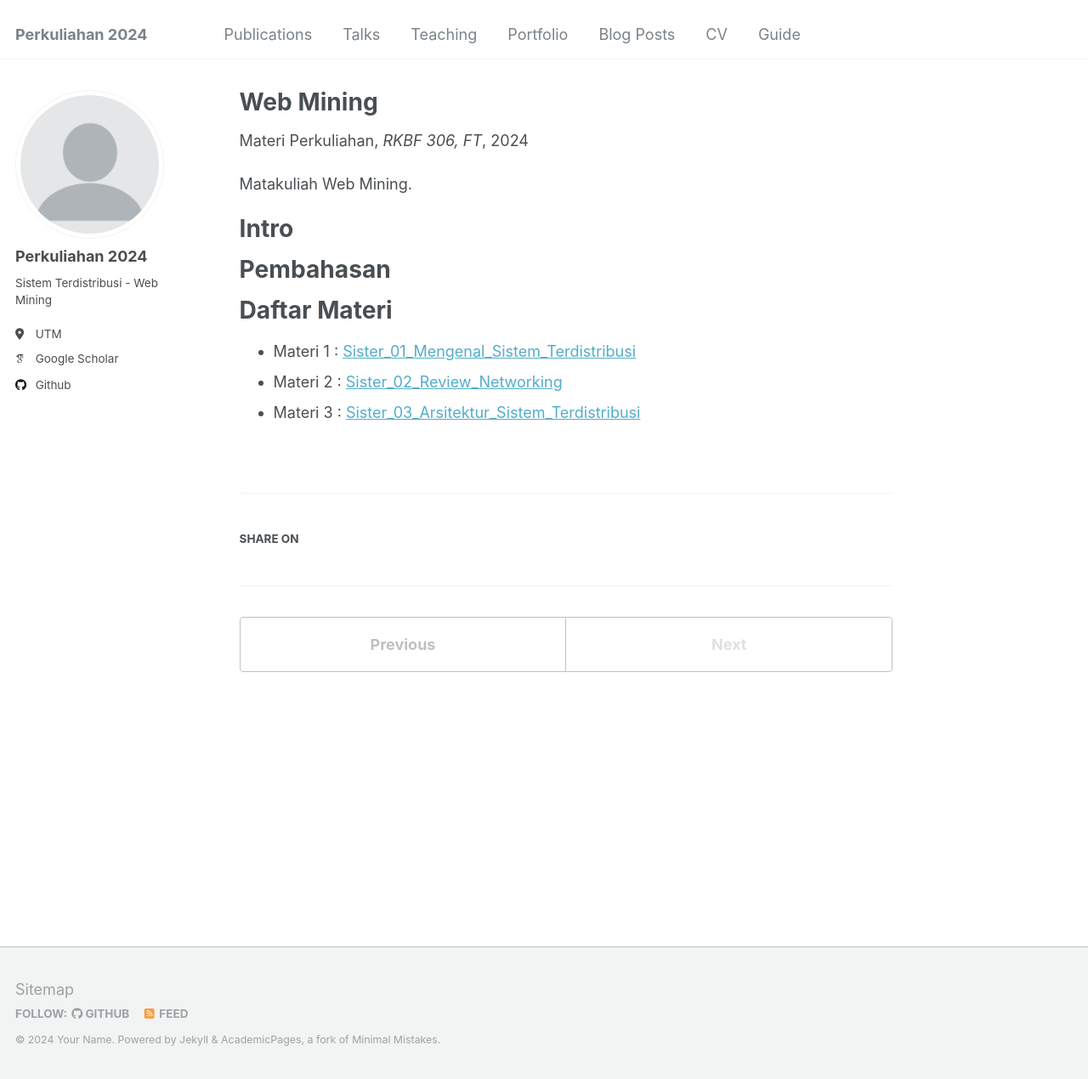
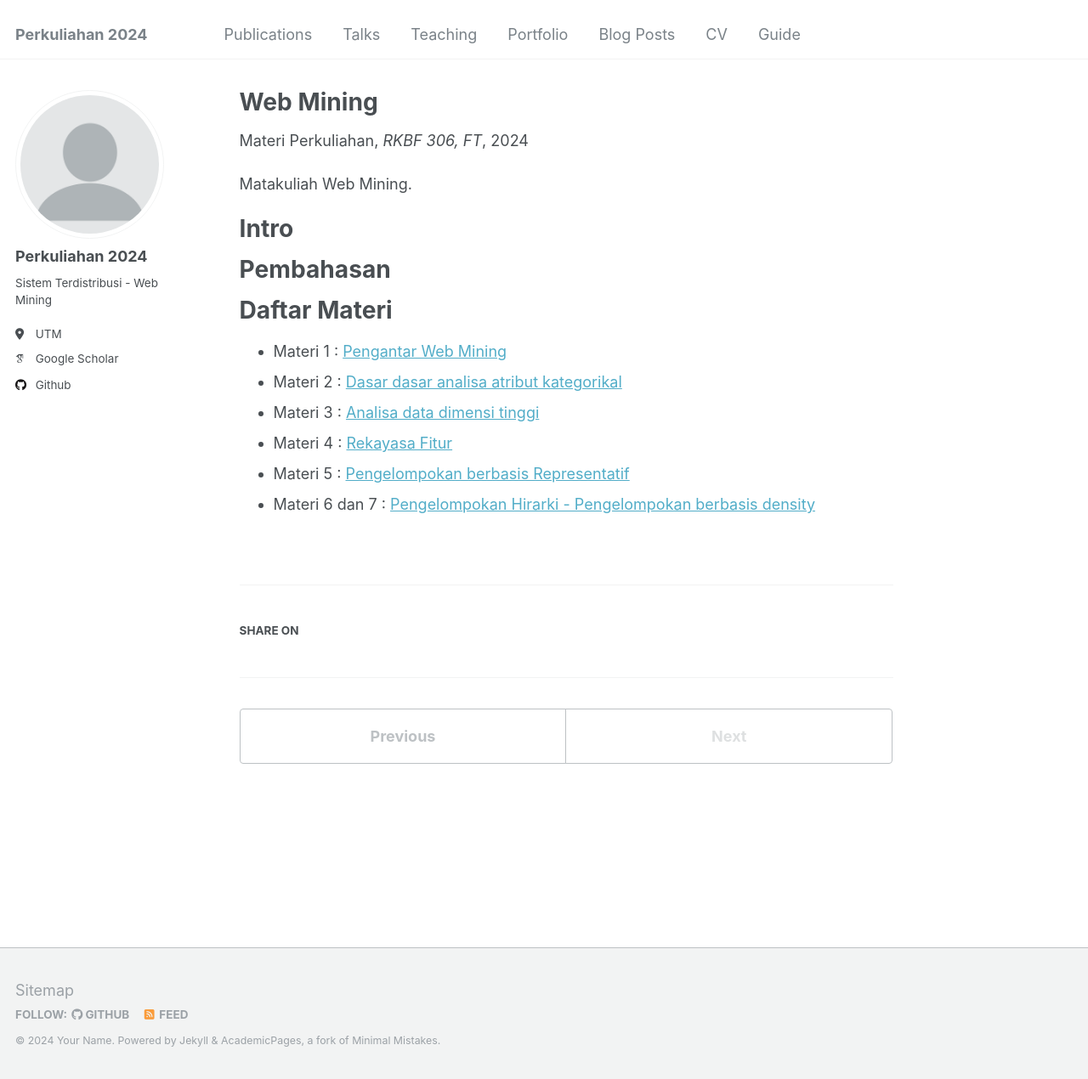
Before and after one commit to d33p-git/akademik, a Jekyll site: the page built from _teaching/2024-rkbf-webmining-2.md, in a window 1280 px wide and 1270 px high. Shown: the whole window at 85% size. Built offline with Jekyll 4.4.1, drawn with Linux system fonts in a browser that asks for light colours; some web fonts are replaced.

Commit message:
update web mining

```diff
--- a/_teaching/2024-rkbf-webmining-2.md
+++ b/_teaching/2024-rkbf-webmining-2.md
@@ -18,6 +18,9 @@ Pembahasan
 
 Daftar Materi
 ======
-* Materi 1 : [Sister_01_Mengenal_Sistem_Terdistribusi](http://d33p-git.github.io/akademik/files/2022_Sister_01_Mengenal_Sistem_Terdistribusi.pdf)
-* Materi 2 : [Sister_02_Review_Networking](http://d33p-git.github.io/akademik/files/2022_Sister_02_Review_Networking.pdf)
-* Materi 3 : [Sister_03_Arsitektur_Sistem_Terdistribusi](http://d33p-git.github.io/akademik/files/2022_Sister_03_Arsitektur_Sistem_Terdistribusi.pdf)
+* Materi 1 : [Pengantar Web Mining](http://d33p-git.github.io/akademik/files/1 - Pengantar_Web_Mining_Content.pdf)
+* Materi 2 : [Dasar dasar analisa atribut kategorikal](http://d33p-git.github.io/akademik/files/2-Data.pdf)
+* Materi 3 : [Analisa data dimensi tinggi](http://d33p-git.github.io/akademik/files/3-Analisa_Data_Dimensi_Tinggi_dan_Data_Preroses.pdf)
+* Materi 4 : [Rekayasa Fitur](http://d33p-git.github.io/akademik/files/4-Seleksi_Fitur.pdf)
+* Materi 5 : [Pengelompokan berbasis Representatif](http://d33p-git.github.io/akademik/files/5-Cluster_I.pdf)
+* Materi 6 dan 7 : [Pengelompokan Hirarki - Pengelompokan  berbasis density](http://d33p-git.github.io/akademik/files/6-7-Cluster_II.pdf)
```
Also changed, not shown: 10 other files.
